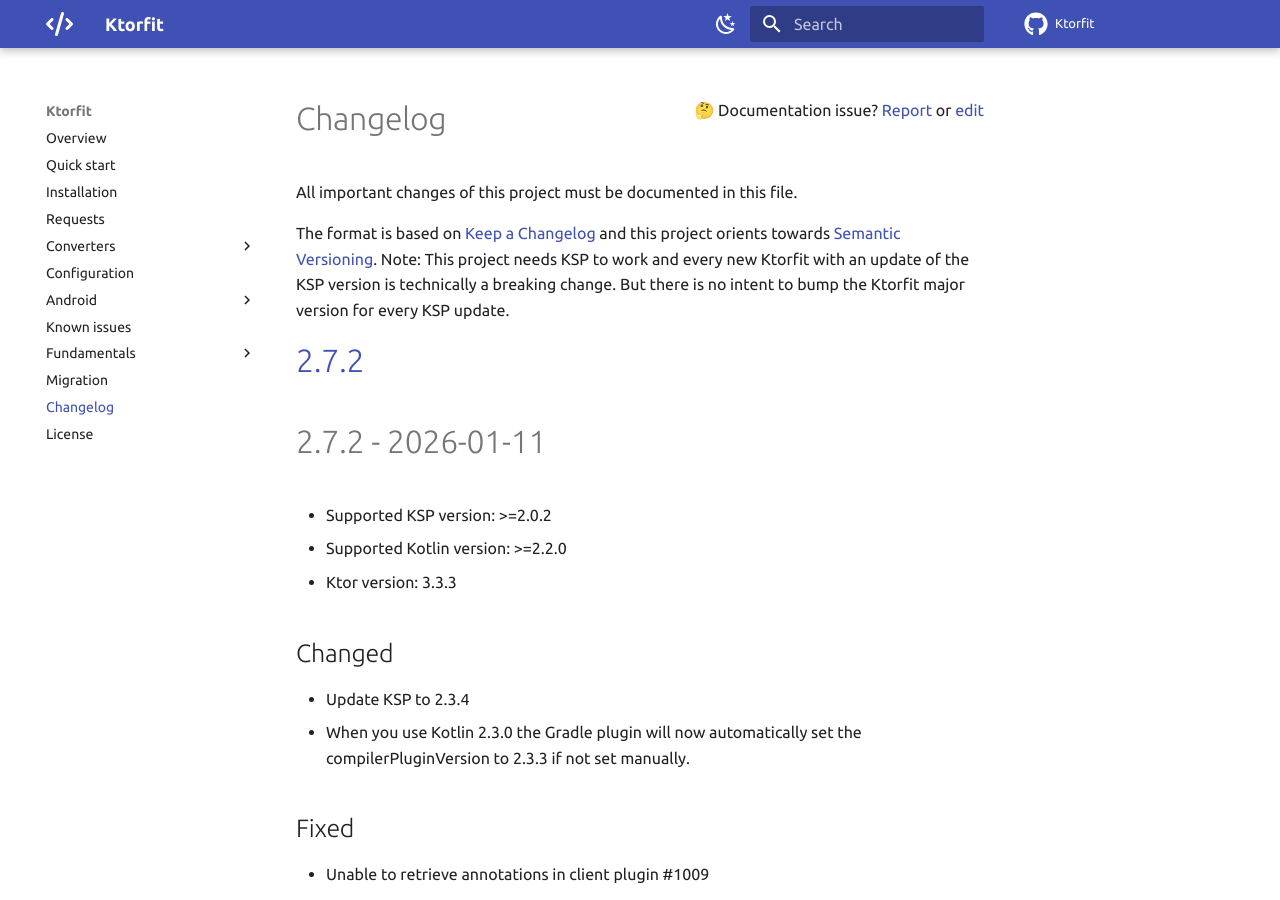
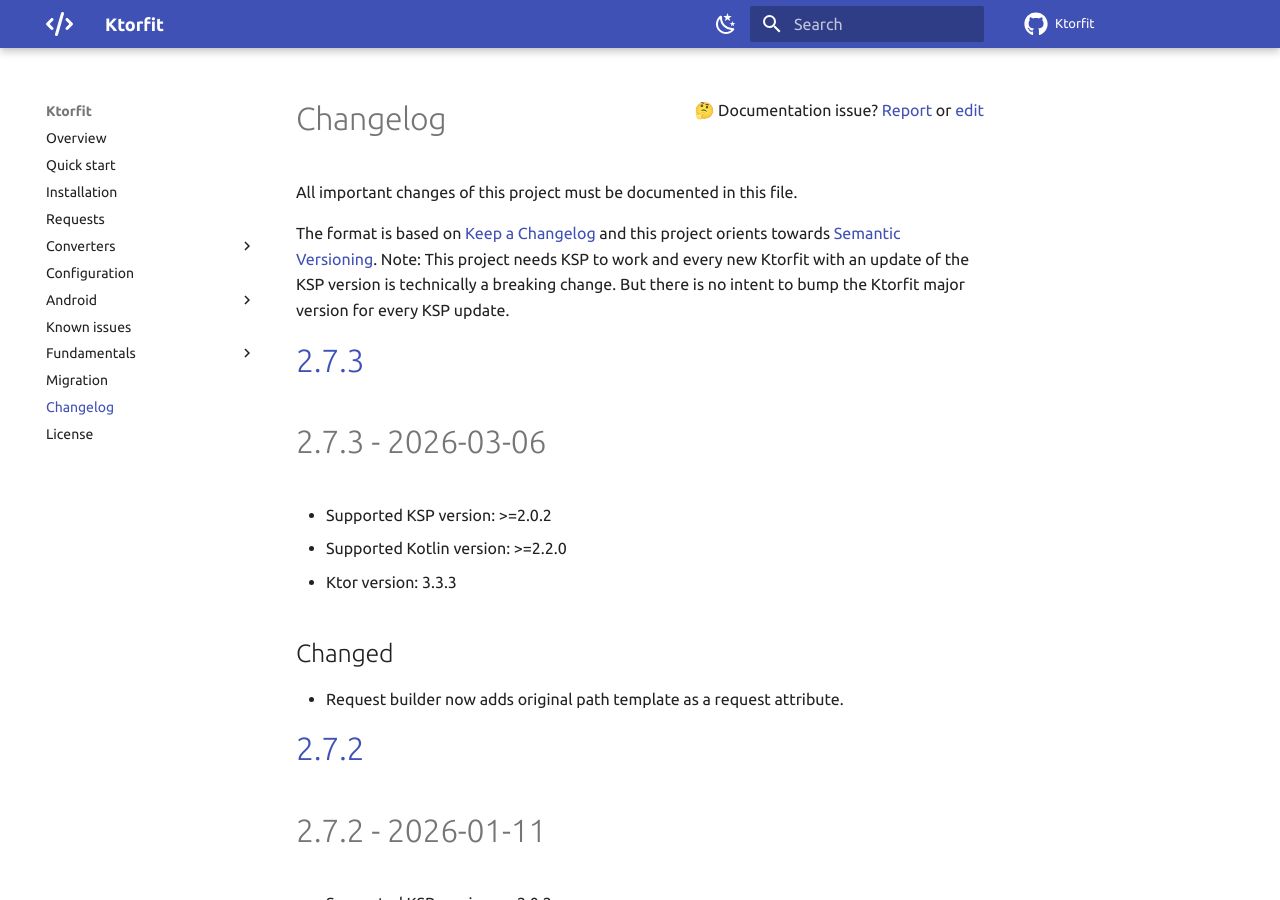
Before and after one commit to Foso/Ktorfit, an MkDocs documentation site: the page built from docs/CHANGELOG.md, in a window 1280 px wide and 900 px high. Built offline with MkDocs 1.6.1 and Material for MkDocs 9.7.7, drawn with Linux system fonts in a browser that asks for light colours; comment, search, counter and statistics services are not loaded.

Commit message:
docs: update changelog

```diff
--- a/docs/CHANGELOG.md
+++ b/docs/CHANGELOG.md
@@ -6,6 +6,17 @@
 and this project orients towards [Semantic Versioning](http://semver.org/spec/v2.0.0.html).
 Note: This project needs KSP to work and every new Ktorfit with an update of the KSP version is technically a breaking change.
 But there is no intent to bump the Ktorfit major version for every KSP update.
+
+# [2.7.3]()
+
+2.7.3 - 2026-03-06
+========================================
+* Supported KSP version: >=2.0.2
+* Supported Kotlin version: >=2.2.0
+* Ktor version: 3.3.3
+
+## Changed
+- Request builder now adds original path template as a request attribute.
 
 # [2.7.2]()
 
```
Also changed, not shown: 4 other files.
